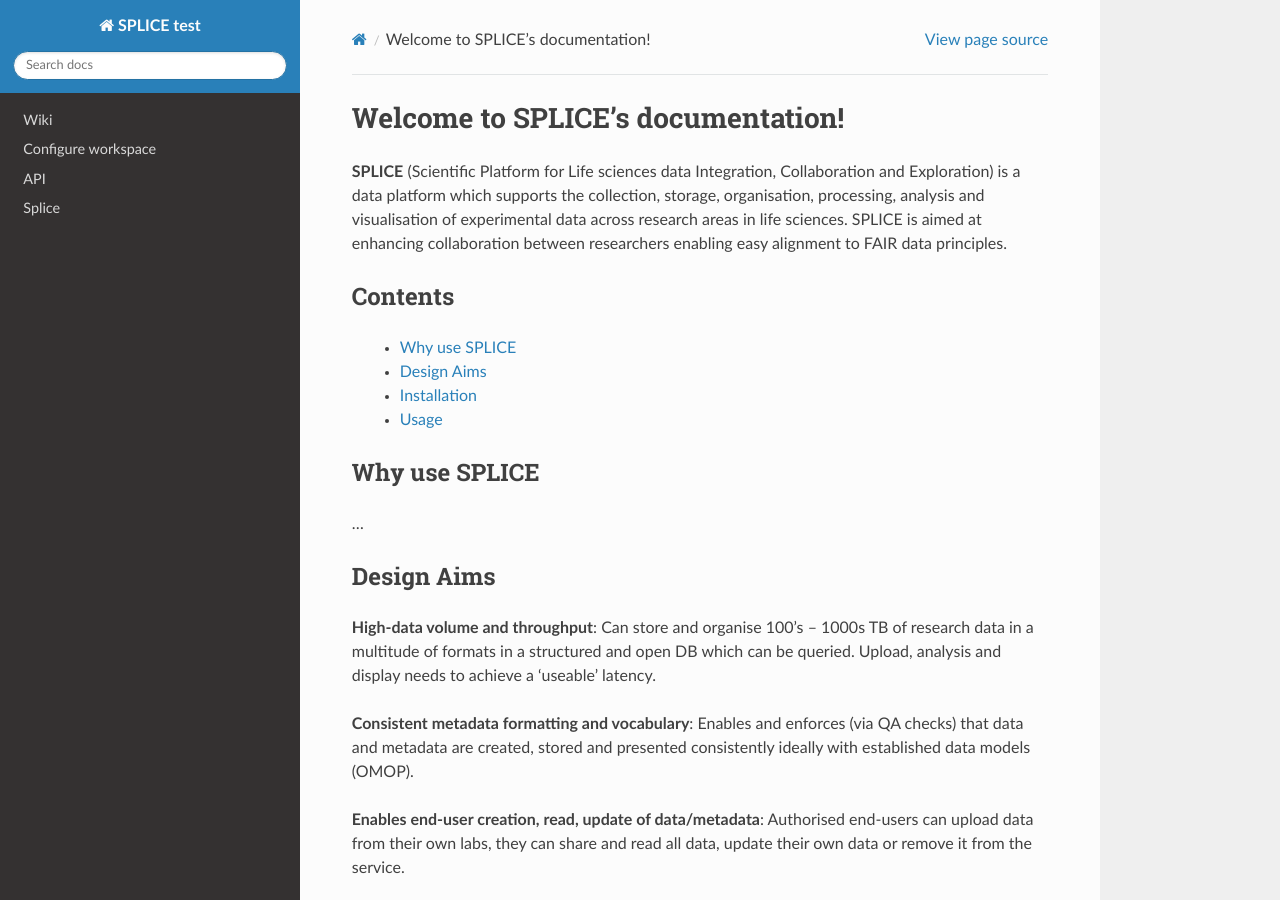
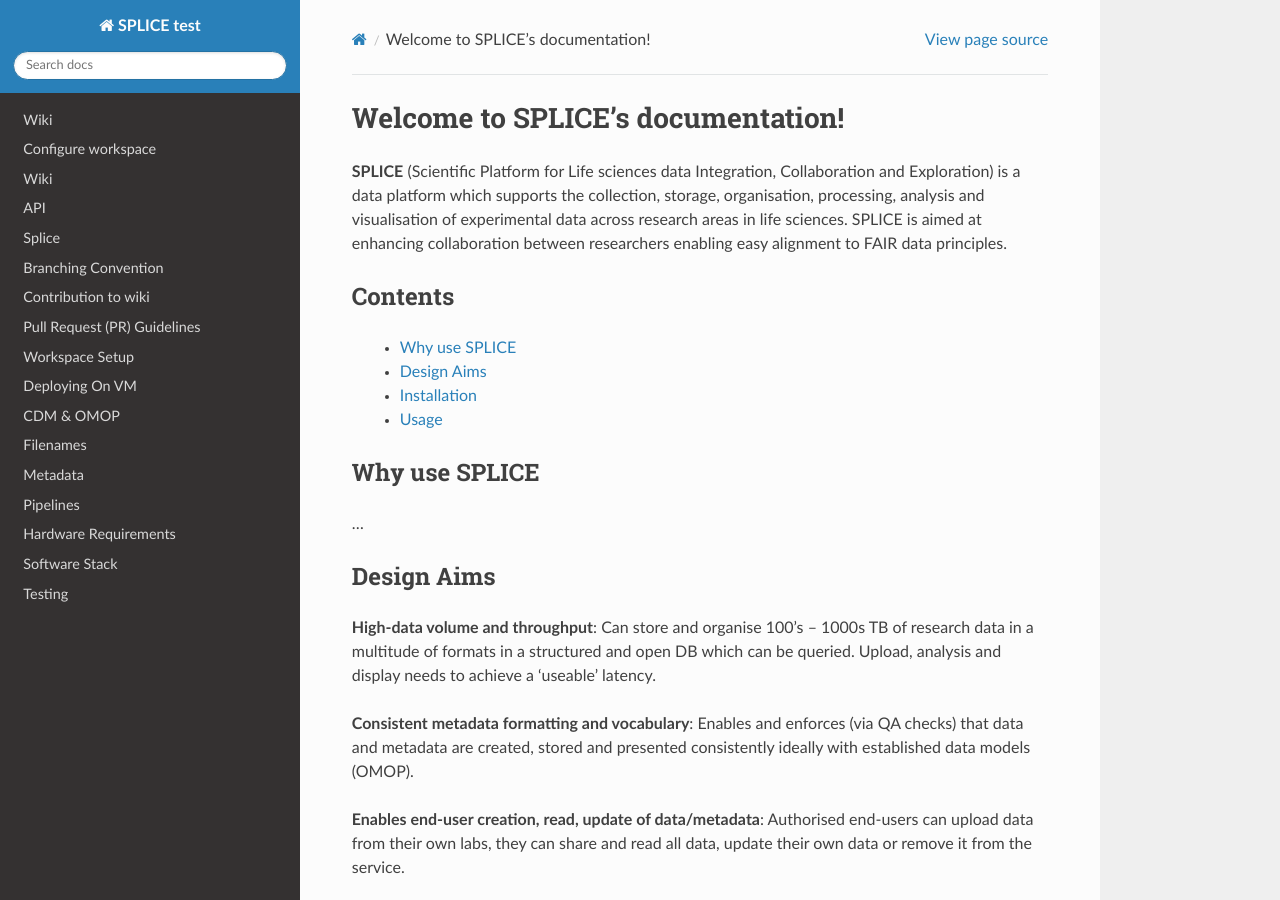
Before and after one commit to PhoevosA/rtd-tuorial, a Sphinx documentation site: the page built from docs/source/index.rst, in a window 1280 px wide and 900 px high. Built offline with Sphinx 7.4.7 and the Read the Docs theme 3.1.0, drawn with Linux system fonts in a browser that asks for light colours.

Commit message:
Update index.rst

```diff
--- a/docs/source/index.rst
+++ b/docs/source/index.rst
@@ -64,9 +64,13 @@ Check out the wiki
    This project is under active development.
 
 .. toctree::
-  :maxdepth: 1
-  :hidden:
+ :maxdepth: 1
+ :hidden:
+ :glob:
 
-  Configure workspace
-  api
-  test
+ *
+ Contribution Guidelines/*
+ Installation/*
+ Naming Standards/*
+ System Infrastructure/*
+ Testing Guides/*
```
